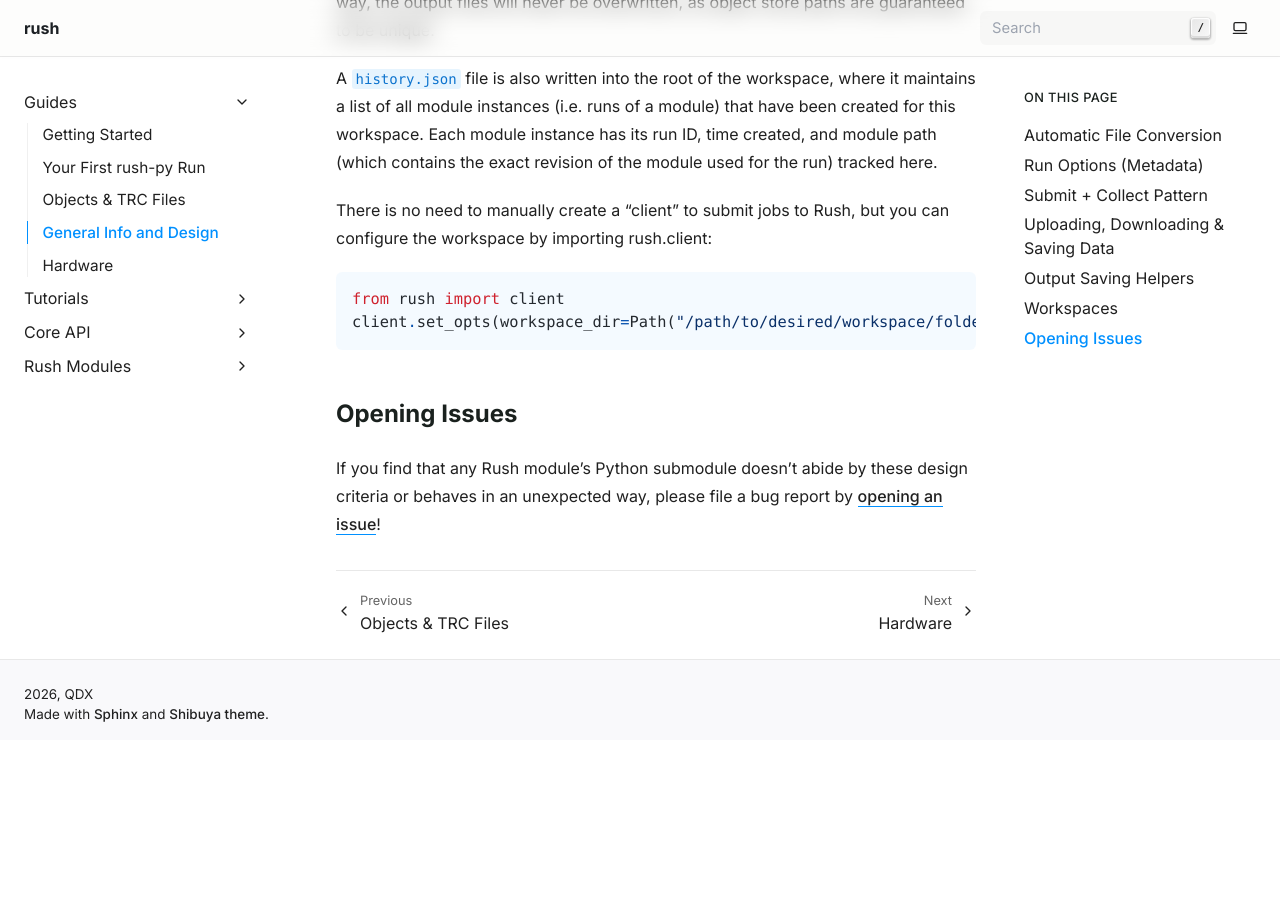
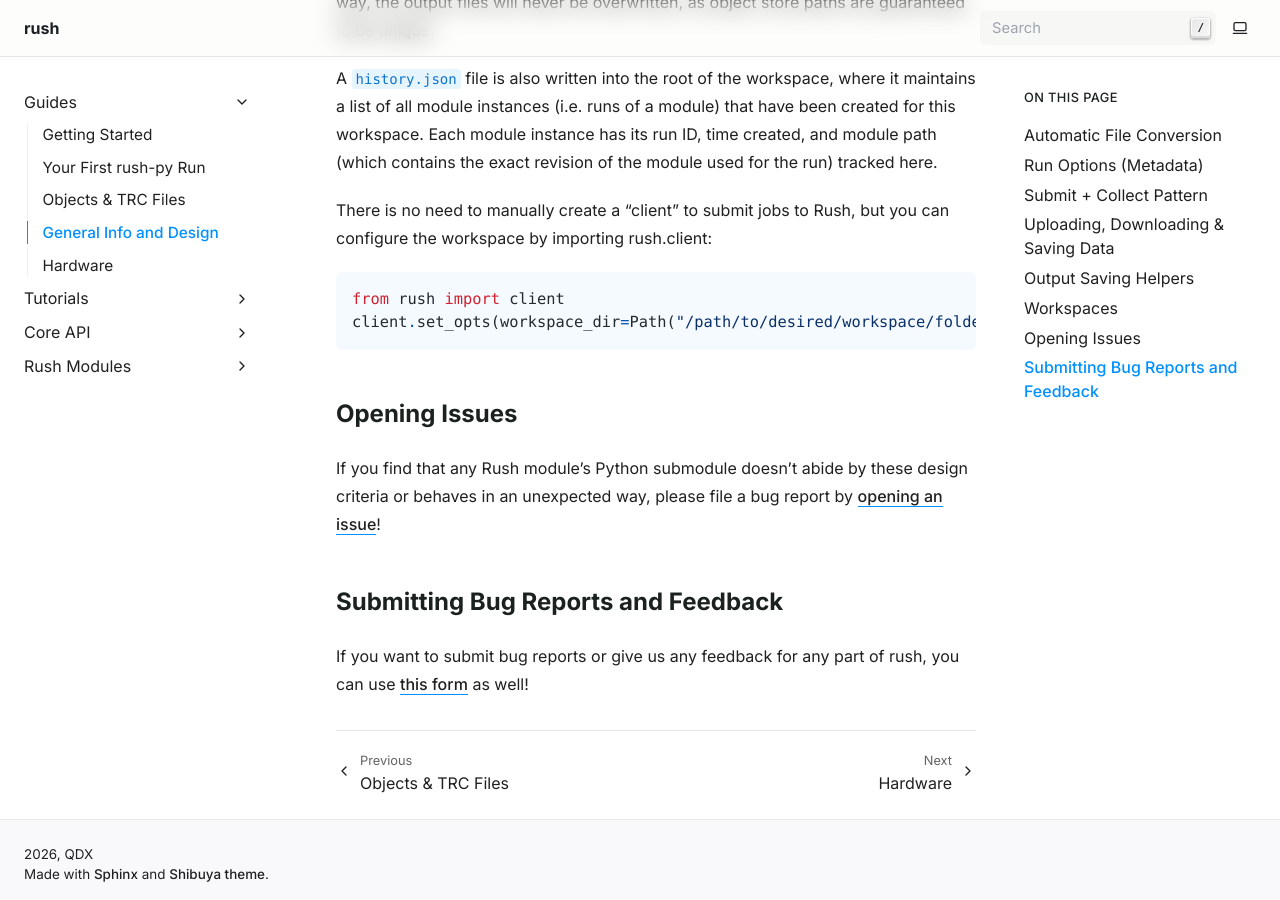
Before and after one commit to talo/rush-py, a Sphinx documentation site: the page built from docs/guides/04-general-info.md, in a window 1280 px wide and 900 px high, scrolled down 2261 px. Built offline with Sphinx 7.4.7, drawn with Linux system fonts in a browser that asks for light colours; before the commit the page ends 3001 px from its top, so only the background shows below that.

Commit message:
feat: add link to feedback & bug report form

```diff
--- a/docs/guides/04-general-info.md
+++ b/docs/guides/04-general-info.md
@@ -56,3 +56,7 @@ client.set_opts(workspace_dir=Path("/path/to/desired/workspace/folder/"))
 ## Opening Issues
 
 If you find that any Rush module's Python submodule doesn't abide by these design criteria or behaves in an unexpected way, please file a bug report by [opening an issue](https://github.com/talo/rush-py/issues/new)!
+
+## Submitting Bug Reports and Feedback
+
+If you want to submit bug reports or give us any feedback for any part of rush, you can use [this form](https://forms.gle/1DPWK91utzJ6SED47) as well!
```
